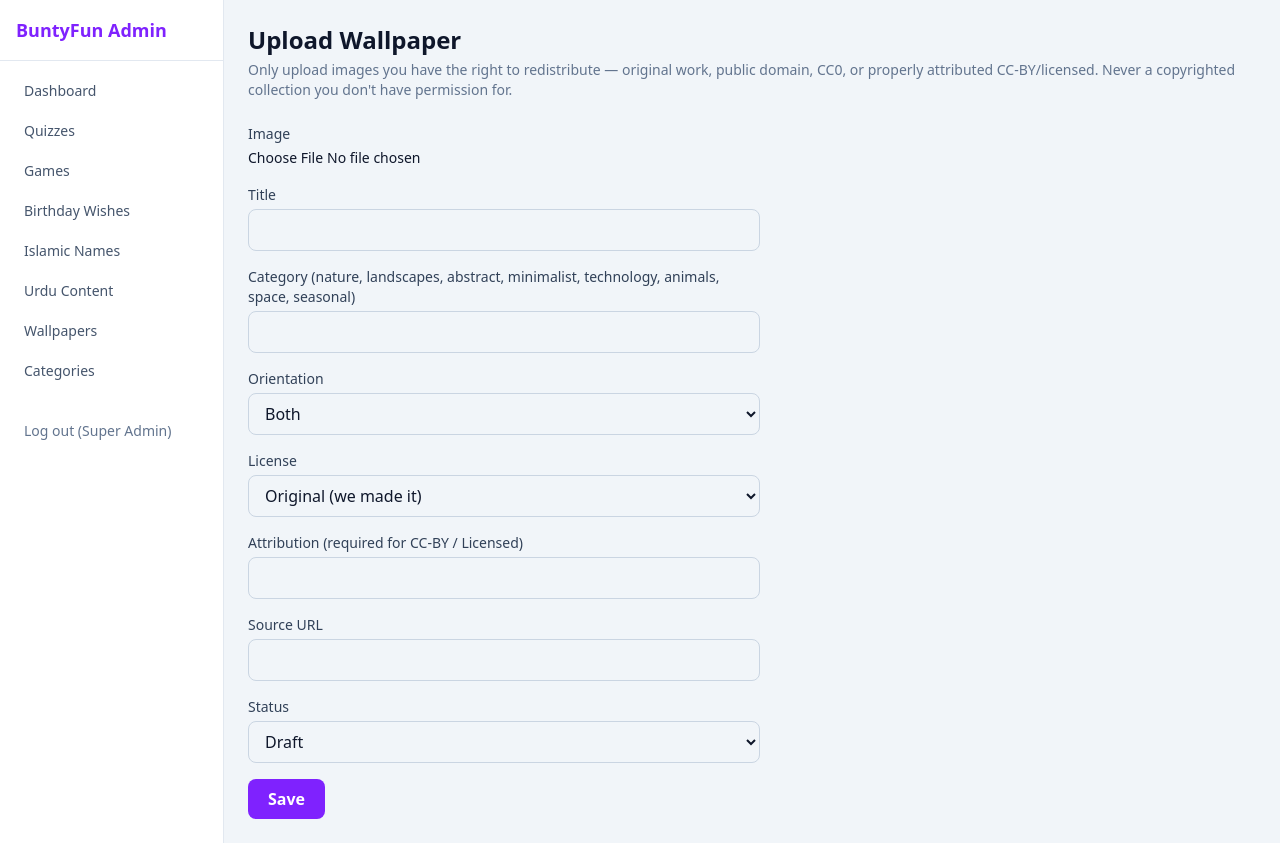
After one commit to lashari/buntyfun.com, a Laravel app: page /admin/wallpapers/create in a window 1280 px wide. The commit adds this page. Run offline with Laravel 12, Linux system fonts and the light colour scheme; a user stored in the database is signed in; data comes from the database, SQL or seed files in the repository; style sheets or scripts are compiled from the project's sources.

Commit message:
Build Wallpapers infrastructure (no images populated — see note)
Full pipeline: migration/model, public controller (gallery with category
filter, show, download endpoint), admin controller with real file upload
(auto-detects width/height via getimagesize, license/attribution fields,
attribution required for cc_by/licensed), RTL-safe views, wired into nav,
homepage, search, sitemap.

Verified end-to-end with a synthetic test image (generated via GD, not
real content): upload -> resolution auto-detect -> storage -> publish ->
public page -> direct storage URL -> download -> delete + file cleanup.
All confirmed working, then the test wallpaper was deleted.

DEPLOY.md: documented that uploaded wallpapers must live in a persistent
shared folder outside any release/<hash>/ directory, symlinked in per
release — otherwise uploads get wiped on every deploy.

No real wallpaper images are included. This session has no image
generation tool and network access to legitimate sources (Wikimedia
Commons, NASA, Unsplash) is blocked by this environment's policy
(connect_rejected, not just rate-limited). Actual content needs either
that policy's Allowed domains list widened for a specific legitimate
source, or images uploaded directly through the admin UI built here.

```diff
--- /dev/null
+++ b/app/Http/Controllers/Admin/WallpaperAdminController.php
@@ -0,0 +1,119 @@
+<?php
+
+namespace App\Http\Controllers\Admin;
+
+use App\Http\Controllers\Admin\Concerns\HandlesPublishing;
+use App\Http\Controllers\Controller;
+use App\Models\AuditLog;
+use App\Models\Wallpaper;
+use Illuminate\Http\Request;
+use Illuminate\Support\Facades\Storage;
+use Illuminate\Support\Facades\Validator;
+use Illuminate\Support\Str;
+use Illuminate\Validation\Rule;
+
+class WallpaperAdminController extends Controller
+{
+    use HandlesPublishing;
+
+    public function index()
+    {
+        return view('admin.wallpapers.index', ['wallpapers' => Wallpaper::latest()->paginate(20)]);
+    }
+
+    public function create()
+    {
+        return view('admin.wallpapers.form', ['wallpaper' => new Wallpaper]);
+    }
+
+    public function store(Request $request)
+    {
+        $data = $this->validated($request, requireImage: true);
+        $data = $this->storeUpload($request, $data);
+        $data['slug'] = $data['slug'] ?: Str::slug($data['title']).'-'.Str::random(6);
+        $data['status'] = $this->sanitizeStatus($request, $data['status']);
+
+        $wallpaper = Wallpaper::create($data);
+        AuditLog::record($request->user(), 'created', 'wallpaper', $wallpaper->id);
+
+        return redirect()->route('admin.wallpapers.index')->with('status', 'Saved.');
+    }
+
+    public function edit(Wallpaper $wallpaper)
+    {
+        return view('admin.wallpapers.form', ['wallpaper' => $wallpaper]);
+    }
+
+    public function update(Request $request, Wallpaper $wallpaper)
+    {
+        $data = $this->validated($request, requireImage: false);
+        if ($request->hasFile('image')) {
+            $data = $this->storeUpload($request, $data);
+            Storage::disk('public')->delete($wallpaper->file_path);
+        }
+        $data['slug'] = $data['slug'] ?: $wallpaper->slug;
+        $data['status'] = $this->sanitizeStatus($request, $data['status']);
+
+        $wallpaper->update($data);
+        AuditLog::record($request->user(), 'updated', 'wallpaper', $wallpaper->id);
+
+        return redirect()->route('admin.wallpapers.index')->with('status', 'Saved.');
+    }
+
+    public function destroy(Request $request, Wallpaper $wallpaper)
+    {
+        Storage::disk('public')->delete($wallpaper->file_path);
+        AuditLog::record($request->user(), 'deleted', 'wallpaper', $wallpaper->id);
+        $wallpaper->delete();
+
+        return redirect()->route('admin.wallpapers.index')->with('status', 'Deleted.');
+    }
+
+    public function publish(Request $request, Wallpaper $wallpaper)
+    {
+        $this->publishModel($request, $wallpaper, 'wallpaper');
+
+        return back()->with('status', 'Published.');
+    }
+
+    public function unpublish(Request $request, Wallpaper $wallpaper)
+    {
+        $this->unpublishModel($request, $wallpaper, 'wallpaper');
+
+        return back()->with('status', 'Unpublished.');
+    }
+
+    private function validated(Request $request, bool $requireImage): array
+    {
+        $validator = Validator::make($request->all(), [
+            'title' => ['required', 'string', 'max:255'],
+            'slug' => ['nullable', 'string', 'max:255'],
+            'category' => ['required', 'string', 'max:60'],
+            'orientation' => ['required', 'in:desktop,mobile,both'],
+            'license' => ['required', Rule::in(['public_domain', 'cc0', 'cc_by', 'original', 'licensed'])],
+            'attribution' => ['nullable', 'string', 'max:255'],
+            'source_url' => ['nullable', 'url', 'max:500'],
+            'status' => ['required', 'in:draft,in_review,published'],
+            'image' => [$requireImage ? 'required' : 'nullable', 'image', 'max:10240'],
+        ]);
+
+        $validator->after(function ($validator) use ($request) {
+            $license = $request->input('license');
+            if (in_array($license, ['cc_by', 'licensed'], true) && ! $request->filled('attribution')) {
+                $validator->errors()->add('attribution', 'Attribution is required for CC-BY or licensed images.');
+            }
+        });
+
+        return $validator->validate();
+    }
+
+    private function storeUpload(Request $request, array $data): array
+    {
+        $file = $request->file('image');
+        [$width, $height] = getimagesize($file->getRealPath());
+
+        $path = $file->store('wallpapers', 'public');
+
+        return [...$data, 'file_path' => $path, 'width' => $width, 'height' => $height];
+    }
+}
--- a/app/Http/Controllers/HomeController.php
+++ b/app/Http/Controllers/HomeController.php
@@ -6,6 +6,7 @@ use App\Models\BirthdayMessage;
 use App\Models\Game;
 use App\Models\NameEntry;
 use App\Models\Quiz;
+use App\Models\Wallpaper;
 
 class HomeController extends Controller
 {
@@ -16,6 +17,7 @@ class HomeController extends Controller
             'games' => Game::where('status', 'published')->latest()->take(3)->get(),
             'wishes' => BirthdayMessage::where('status', 'published')->latest()->take(3)->get(),
             'names' => NameEntry::where('status', 'published')->latest()->take(3)->get(),
+            'wallpapers' => Wallpaper::where('status', 'published')->latest()->take(3)->get(),
         ]);
     }
 }
--- a/app/Http/Controllers/SearchController.php
+++ b/app/Http/Controllers/SearchController.php
@@ -7,6 +7,7 @@ use App\Models\Game;
 use App\Models\NameEntry;
 use App\Models\Quiz;
 use App\Models\UrduContent;
+use App\Models\Wallpaper;
 use Illuminate\Http\Request;
 
 class SearchController extends Controller
@@ -21,6 +22,7 @@ class SearchController extends Controller
             'wishes' => collect(),
             'names' => collect(),
             'urdu' => collect(),
+            'wallpapers' => collect(),
         ];
 
         if ($q !== '') {
@@ -29,6 +31,7 @@ class SearchController extends Controller
             $results['wishes'] = BirthdayMessage::where('status', 'published')->where('body', 'like', "%{$q}%")->take(5)->get();
             $results['names'] = NameEntry::where('status', 'published')->where('name_en', 'like', "%{$q}%")->take(5)->get();
             $results['urdu'] = UrduContent::where('status', 'published')->where('body', 'like', "%{$q}%")->take(5)->get();
+            $results['wallpapers'] = Wallpaper::where('status', 'published')->where('title', 'like', "%{$q}%")->take(5)->get();
         }
 
         return view('search.index', ['q' => $q, 'results' => $results]);
--- a/app/Http/Controllers/SeoController.php
+++ b/app/Http/Controllers/SeoController.php
@@ -7,6 +7,7 @@ use App\Models\Game;
 use App\Models\NameEntry;
 use App\Models\Quiz;
 use App\Models\UrduContent;
+use App\Models\Wallpaper;
 use Illuminate\Http\Response;
 
 class SeoController extends Controller
@@ -20,6 +21,7 @@ class SeoController extends Controller
             ['loc' => route('birthday-messages.index'), 'changefreq' => 'weekly'],
             ['loc' => route('name-entries.index'), 'changefreq' => 'weekly'],
             ['loc' => route('urdu-content.index'), 'changefreq' => 'weekly'],
+            ['loc' => route('wallpapers.index'), 'changefreq' => 'weekly'],
         ]);
 
         foreach (Quiz::where('status', 'published')->get() as $quiz) {
@@ -42,6 +44,10 @@ class SeoController extends Controller
             $urls->push(['loc' => route('urdu-content.show', $item), 'changefreq' => 'monthly']);
         }
 
+        foreach (Wallpaper::where('status', 'published')->get() as $wallpaper) {
+            $urls->push(['loc' => route('wallpapers.show', $wallpaper), 'changefreq' => 'yearly']);
+        }
+
         $xml = view('seo.sitemap', ['urls' => $urls])->render();
 
         return response($xml, 200)->header('Content-Type', 'application/xml');
--- /dev/null
+++ b/app/Models/Wallpaper.php
@@ -0,0 +1,24 @@
+<?php
+
+namespace App\Models;
+
+use Illuminate\Database\Eloquent\Model;
+use Illuminate\Support\Facades\Storage;
+
+class Wallpaper extends Model
+{
+    protected $fillable = [
+        'title', 'slug', 'category', 'orientation', 'width', 'height',
+        'file_path', 'license', 'attribution', 'source_url', 'status',
+    ];
+
+    public function url(): string
+    {
+        return Storage::disk('public')->url($this->file_path);
+    }
+
+    public function resolutionLabel(): string
+    {
+        return "{$this->width}×{$this->height}";
+    }
+}
--- /dev/null
+++ b/resources/views/admin/wallpapers/form.blade.php
@@ -0,0 +1,70 @@
+<x-admin-layout :title="$wallpaper->exists ? 'Edit Wallpaper' : 'Upload Wallpaper'">
+    <h1 class="text-2xl font-bold">{{ $wallpaper->exists ? 'Edit Wallpaper' : 'Upload Wallpaper' }}</h1>
+    <p class="mt-1 text-sm text-slate-500">Only upload images you have the right to redistribute — original work, public domain, CC0, or properly attributed CC-BY/licensed. Never a copyrighted collection you don't have permission for.</p>
+
+    <form method="POST" action="{{ $wallpaper->exists ? route('admin.wallpapers.update', $wallpaper) : route('admin.wallpapers.store') }}"
+          enctype="multipart/form-data" class="mt-6 max-w-lg space-y-4">
+        @csrf
+        @if ($wallpaper->exists) @method('PUT') @endif
+
+        @if ($wallpaper->exists)
+            <img src="{{ $wallpaper->url() }}" alt="{{ $wallpaper->title }}" class="w-full rounded-lg border border-slate-200">
+        @endif
+
+        <div>
+            <label class="block text-sm font-medium text-slate-700">Image {{ $wallpaper->exists ? '(leave blank to keep current)' : '' }}</label>
+            <input type="file" name="image" accept="image/*" {{ $wallpaper->exists ? '' : 'required' }} class="mt-1 w-full text-sm">
+        </div>
+
+        <div>
+            <label class="block text-sm font-medium text-slate-700">Title</label>
+            <input type="text" name="title" value="{{ old('title', $wallpaper->title) }}" required class="mt-1 w-full rounded-lg border border-slate-300 px-3 py-2">
+        </div>
+
+        <div>
+            <label class="block text-sm font-medium text-slate-700">Category (nature, landscapes, abstract, minimalist, technology, animals, space, seasonal)</label>
+            <input type="text" name="category" value="{{ old('category', $wallpaper->category) }}" required class="mt-1 w-full rounded-lg border border-slate-300 px-3 py-2">
+        </div>
+
+        <div>
+            <label class="block text-sm font-medium text-slate-700">Orientation</label>
+            <select name="orientation" class="mt-1 w-full rounded-lg border border-slate-300 px-3 py-2">
+                <option value="both" @selected(($wallpaper->orientation ?? 'both') === 'both')>Both</option>
+                <option value="desktop" @selected($wallpaper->orientation === 'desktop')>Desktop</option>
+                <option value="mobile" @selected($wallpaper->orientation === 'mobile')>Mobile</option>
+            </select>
+        </div>
+
+        <div>
+            <label class="block text-sm font-medium text-slate-700">License</label>
+            <select name="license" class="mt-1 w-full rounded-lg border border-slate-300 px-3 py-2">
+                <option value="original" @selected(($wallpaper->license ?? 'original') === 'original')>Original (we made it)</option>
+                <option value="public_domain" @selected($wallpaper->license === 'public_domain')>Public domain</option>
+                <option value="cc0" @selected($wallpaper->license === 'cc0')>CC0</option>
+                <option value="cc_by" @selected($wallpaper->license === 'cc_by')>CC-BY (attribution required)</option>
+                <option value="licensed" @selected($wallpaper->license === 'licensed')>Licensed (attribution required)</option>
+            </select>
+        </div>
+
+        <div>
+            <label class="block text-sm font-medium text-slate-700">Attribution (required for CC-BY / Licensed)</label>
+            <input type="text" name="attribution" value="{{ old('attribution', $wallpaper->attribution) }}" class="mt-1 w-full rounded-lg border border-slate-300 px-3 py-2">
+        </div>
+
+        <div>
+            <label class="block text-sm font-medium text-slate-700">Source URL</label>
+            <input type="url" name="source_url" value="{{ old('source_url', $wallpaper->source_url) }}" class="mt-1 w-full rounded-lg border border-slate-300 px-3 py-2">
+        </div>
+
+        <div>
+            <label class="block text-sm font-medium text-slate-700">Status</label>
+            <select name="status" class="mt-1 w-full rounded-lg border border-slate-300 px-3 py-2">
+                <option value="draft" @selected(($wallpaper->status ?? 'draft') === 'draft')>Draft</option>
+                <option value="in_review" @selected($wallpaper->status === 'in_review')>In review</option>
+                <option value="published" @selected($wallpaper->status === 'published')>Published</option>
+            </select>
+        </div>
+
+        <button type="submit" class="rounded-lg bg-violet-600 px-5 py-2 font-semibold text-white hover:bg-violet-700">Save</button>
+    </form>
+</x-admin-layout>
--- a/resources/views/components/admin-layout.blade.php
+++ b/resources/views/components/admin-layout.blade.php
@@ -18,6 +18,7 @@
                 <a href="{{ route('admin.birthday-messages.index') }}" class="rounded px-3 py-2 hover:bg-violet-50 hover:text-violet-700">Birthday Wishes</a>
                 <a href="{{ route('admin.name-entries.index') }}" class="rounded px-3 py-2 hover:bg-violet-50 hover:text-violet-700">Islamic Names</a>
                 <a href="{{ route('admin.urdu-content.index') }}" class="rounded px-3 py-2 hover:bg-violet-50 hover:text-violet-700">Urdu Content</a>
+                <a href="{{ route('admin.wallpapers.index') }}" class="rounded px-3 py-2 hover:bg-violet-50 hover:text-violet-700">Wallpapers</a>
                 @auth
                     @if (auth()->user()->isSuperAdmin())
                         <a href="{{ route('admin.categories.index') }}" class="rounded px-3 py-2 hover:bg-violet-50 hover:text-violet-700">Categories</a>
--- a/resources/views/components/layout.blade.php
+++ b/resources/views/components/layout.blade.php
@@ -24,6 +24,7 @@
                 <a href="{{ route('birthday-messages.index') }}" class="hover:text-violet-600">Birthday Wishes</a>
                 <a href="{{ route('name-entries.index') }}" class="hover:text-violet-600">Islamic Names</a>
                 <a href="{{ route('urdu-content.index') }}" class="hover:text-violet-600">اردو</a>
+                <a href="{{ route('wallpapers.index') }}" class="hover:text-violet-600">Wallpapers</a>
             </nav>
             <form action="{{ route('search') }}" method="GET" class="flex items-center gap-2">
                 <input type="search" name="q" value="{{ request('q') }}" placeholder="Search BuntyFun"
@@ -46,6 +47,7 @@
                 <a href="{{ route('birthday-messages.index') }}" class="hover:text-violet-600">Birthday Wishes</a>
                 <a href="{{ route('name-entries.index') }}" class="hover:text-violet-600">Islamic Names</a>
                 <a href="{{ route('urdu-content.index') }}" class="hover:text-violet-600">اردو</a>
+                <a href="{{ route('wallpapers.index') }}" class="hover:text-violet-600">Wallpapers</a>
             </div>
             <p class="mt-4">&copy; {{ now()->year }} BuntyFun.com</p>
         </div>
--- a/routes/web.php
+++ b/routes/web.php
@@ -8,6 +8,7 @@ use App\Http\Controllers\Admin\GameAdminController;
 use App\Http\Controllers\Admin\NameEntryAdminController;
 use App\Http\Controllers\Admin\QuizAdminController;
 use App\Http\Controllers\Admin\UrduContentAdminController;
+use App\Http\Controllers\Admin\WallpaperAdminController;
 use App\Http\Controllers\BirthdayMessageController;
 use App\Http\Controllers\GameController;
 use App\Http\Controllers\HomeController;
@@ -17,6 +18,7 @@ use App\Http\Controllers\SearchController;
 use App\Http\Controllers\SeoController;
 use App\Http\Controllers\ShareEventController;
 use App\Http\Controllers\UrduContentController;
+use App\Http\Controllers\WallpaperController;
 use Illuminate\Support\Facades\Route;
 
 Route::get('/', [HomeController::class, 'index'])->name('home');
@@ -55,6 +57,12 @@ Route::prefix('ur/entertainment')->group(function () {
     Route::get('/{urduContent:slug}', [UrduContentController::class, 'show'])->name('urdu-content.show');
 });
 
+Route::prefix('wallpapers')->group(function () {
+    Route::get('/', [WallpaperController::class, 'index'])->name('wallpapers.index');
+    Route::get('/{wallpaper:slug}', [WallpaperController::class, 'show'])->name('wallpapers.show');
+    Route::get('/{wallpaper:slug}/download', [WallpaperController::class, 'download'])->name('wallpapers.download');
+});
+
 Route::prefix('admin')->name('admin.')->group(function () {
     Route::get('/login', [AdminAuthController::class, 'create'])->name('login');
     Route::post('/login', [AdminAuthController::class, 'store'])->name('login.store');
@@ -84,5 +92,9 @@ Route::prefix('admin')->name('admin.')->group(function () {
         Route::resource('urdu-content', UrduContentAdminController::class)->except(['show']);
         Route::post('urdu-content/{urdu_content}/publish', [UrduContentAdminController::class, 'publish'])->name('urdu-content.publish');
         Route::post('urdu-content/{urdu_content}/unpublish', [UrduContentAdminController::class, 'unpublish'])->name('urdu-content.unpublish');
+
+        Route::resource('wallpapers', WallpaperAdminController::class)->except(['show']);
+        Route::post('wallpapers/{wallpaper}/publish', [WallpaperAdminController::class, 'publish'])->name('wallpapers.publish');
+        Route::post('wallpapers/{wallpaper}/unpublish', [WallpaperAdminController::class, 'unpublish'])->name('wallpapers.unpublish');
     });
 });
```
Also changed, not shown: app/Http/Controllers/WallpaperController.php (added, +44 -0 lines), docs/DEPLOY.md (+12 -3 lines), resources/views/admin/wallpapers/index.blade.php (added, +40 -0 lines), resources/views/home.blade.php (+17 -0 lines), resources/views/search/index.blade.php (+6 -4 lines), resources/views/wallpapers/index.blade.php (added, +30 -0 lines), resources/views/wallpapers/show.blade.php (added, +24 -0 lines), database/migrations/2026_11_01_203346_create_wallpapers_table.php (added).
